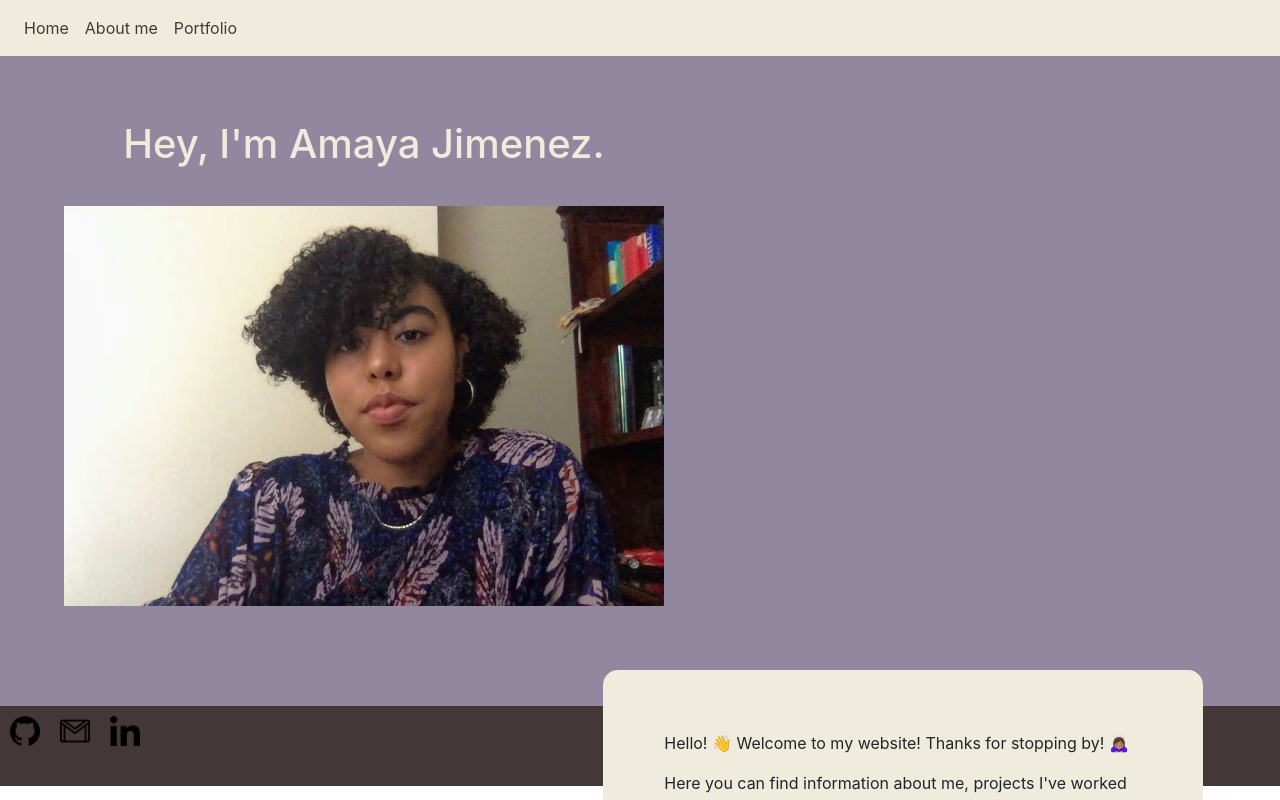
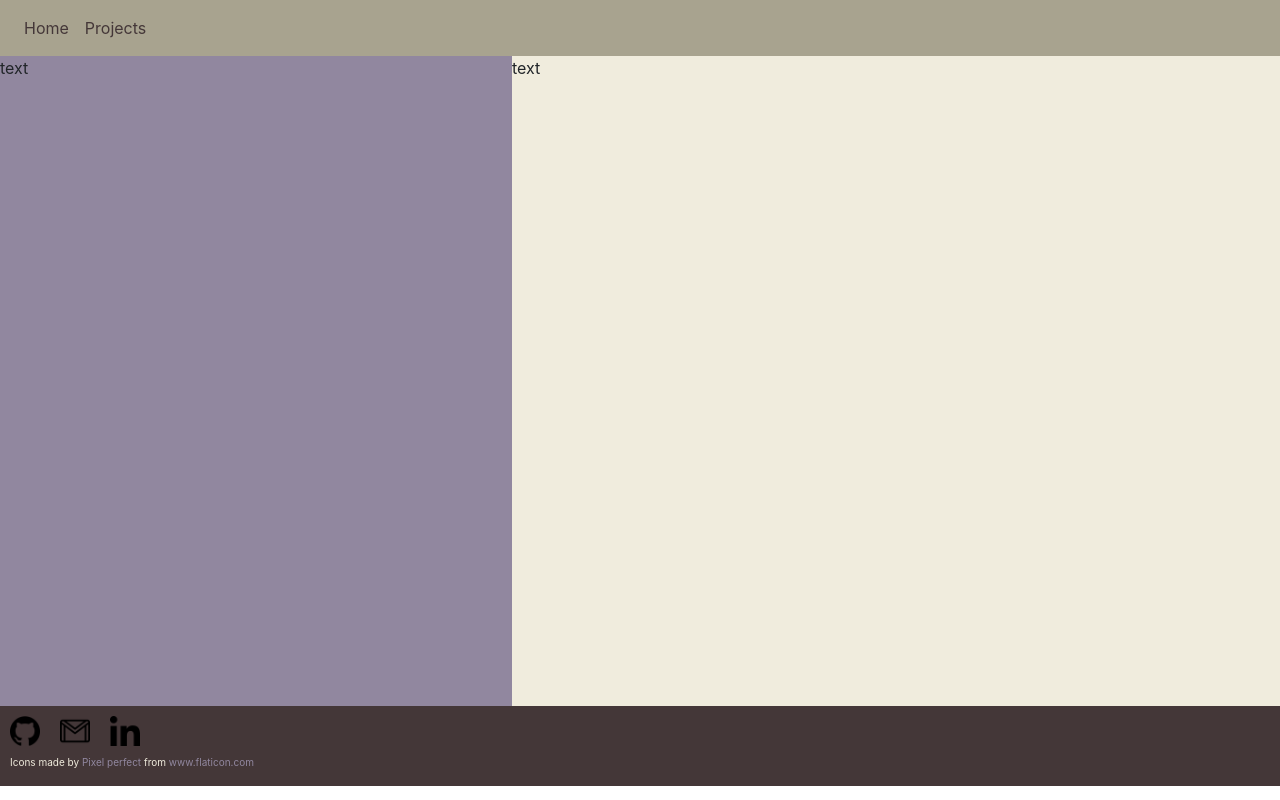
Before and after one commit to UFamayajimenez/Personal-Website, a React (Create React App) app: page /projects in a window 1280 px wide. Shown: the top 800 px of the page. Built offline with nearby package versions, Linux system fonts and the light colour scheme.

Commit message:
added containers for portfolio page

```diff
--- a/src/App.js
+++ b/src/App.js
@@ -5,6 +5,7 @@ import {
   Route,
 } from "react-router-dom";
 import Home from "./views/Home/Home";
+import Projects from "./views/Projects/Projects"
 import NavBar from "./views/Navbar/Navbar";
 import Footer from "./views/Footer/Footer";
 
@@ -14,8 +15,11 @@ function App() {
     <Router>
     <NavBar/>
       <Switch>
-        <Route path="/">
+        <Route path="/home">
           <Home/>
+        </Route>
+        <Route path="/projects">
+          <Projects/>
         </Route>
       </Switch>
       <Footer/>
--- a/src/views/Navbar/Navbar.css
+++ b/src/views/Navbar/Navbar.css
@@ -1,5 +1,5 @@
 .nav-custom {
-background-color: #F0ECDD;
+background-color: #A8A38F;
 }
 
 .nav-link {
--- a/src/views/Navbar/Navbar.js
+++ b/src/views/Navbar/Navbar.js
@@ -1,6 +1,5 @@
 import React from 'react';
 import './Navbar.css';
-import {Navbar, Nav} from 'react-bootstrap';
 
 const NavBar = () => {
     return (
@@ -12,13 +11,10 @@ const NavBar = () => {
         <div className="collapse navbar-collapse" id="navbarNav">
             <ul className="navbar-nav">
                 <li className="nav-item active">
-                    <a className="nav-link" href="/Home">Home <span className="sr-only">(current)</span></a>
+                    <a className="nav-link" href="/home">Home <span className="sr-only">(current)</span></a>
                 </li>
                 <li className="nav-item">
-                    <a className="nav-link" href="/About-Me">About me</a>
-                </li>
-                <li className="nav-item">
-                    <a className="nav-link" href="/Portfolio">Portfolio</a>
+                    <a className="nav-link" href="/projects">Projects</a>
                 </li>
             </ul>
         </div>
--- /dev/null
+++ b/src/views/Projects/Projects.css
@@ -0,0 +1,25 @@
+#projects{
+    height: 650px;
+    background-color: #91879F;
+    position: relative;
+}
+
+#right-container{
+    height: 650px;
+    width: 60%;
+    background-color: #F0ECDD;
+
+    top:10%;
+
+    float: right;
+}
+
+#left-container{
+    height: 650px;
+    width: 40%;
+    background-color: #91879F;
+
+    top:10%;
+
+    float: left;
+}
--- /dev/null
+++ b/src/views/Projects/Projects.js
@@ -0,0 +1,18 @@
+import React from 'react';
+import './Projects.css';
+import 'bootstrap/dist/css/bootstrap.min.css';
+
+const Projects = () => {
+    return (
+        <div id="projects">
+           <div id="right-container">
+               <p>text</p>
+           </div>
+           <div id="left-container">
+               <p>text</p>
+           </div>
+        </div>
+    );
+}
+
+export default Projects;
```
Also changed, not shown: src/views/Home/Home.css (+0 -8 lines).
